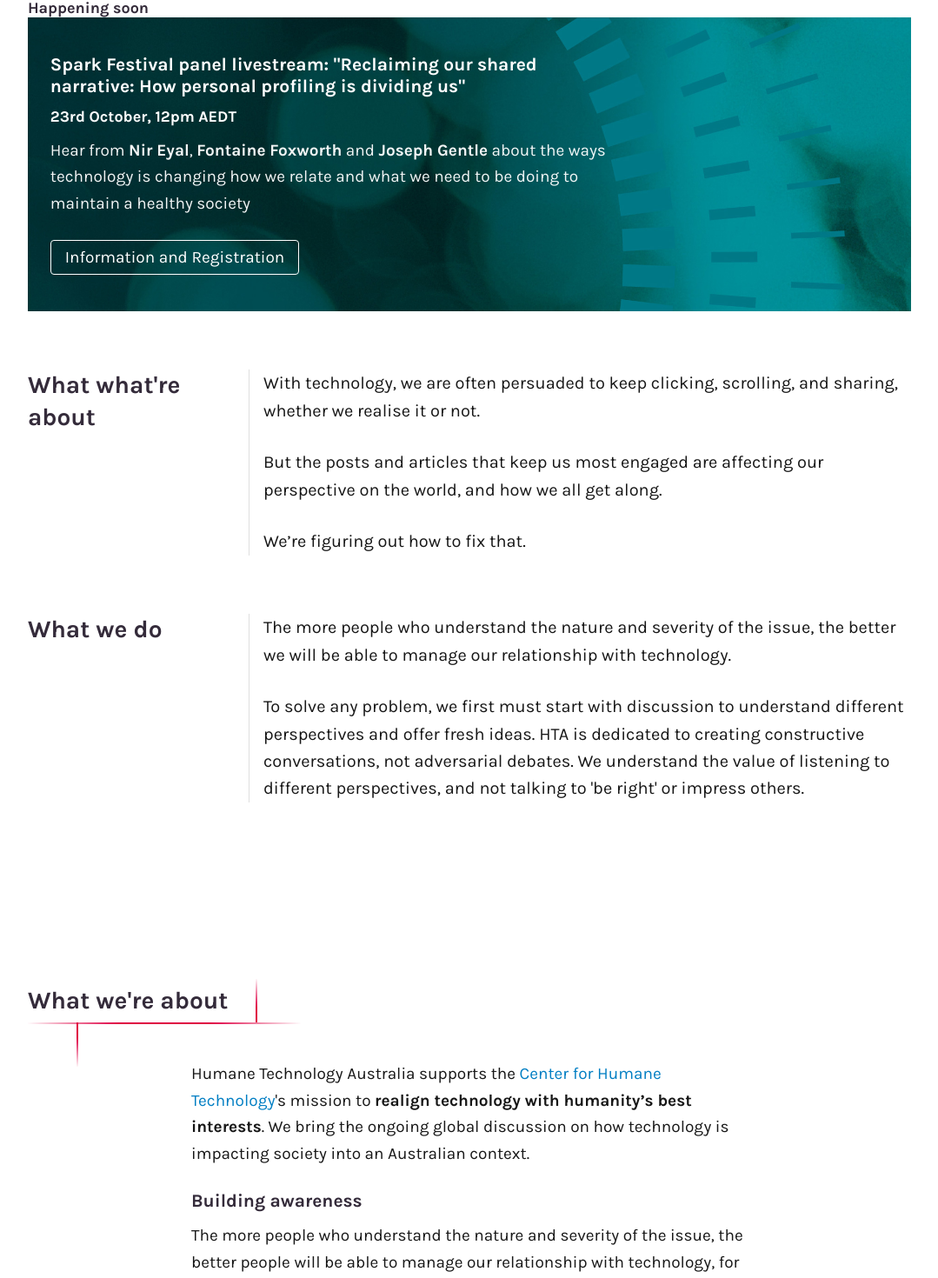
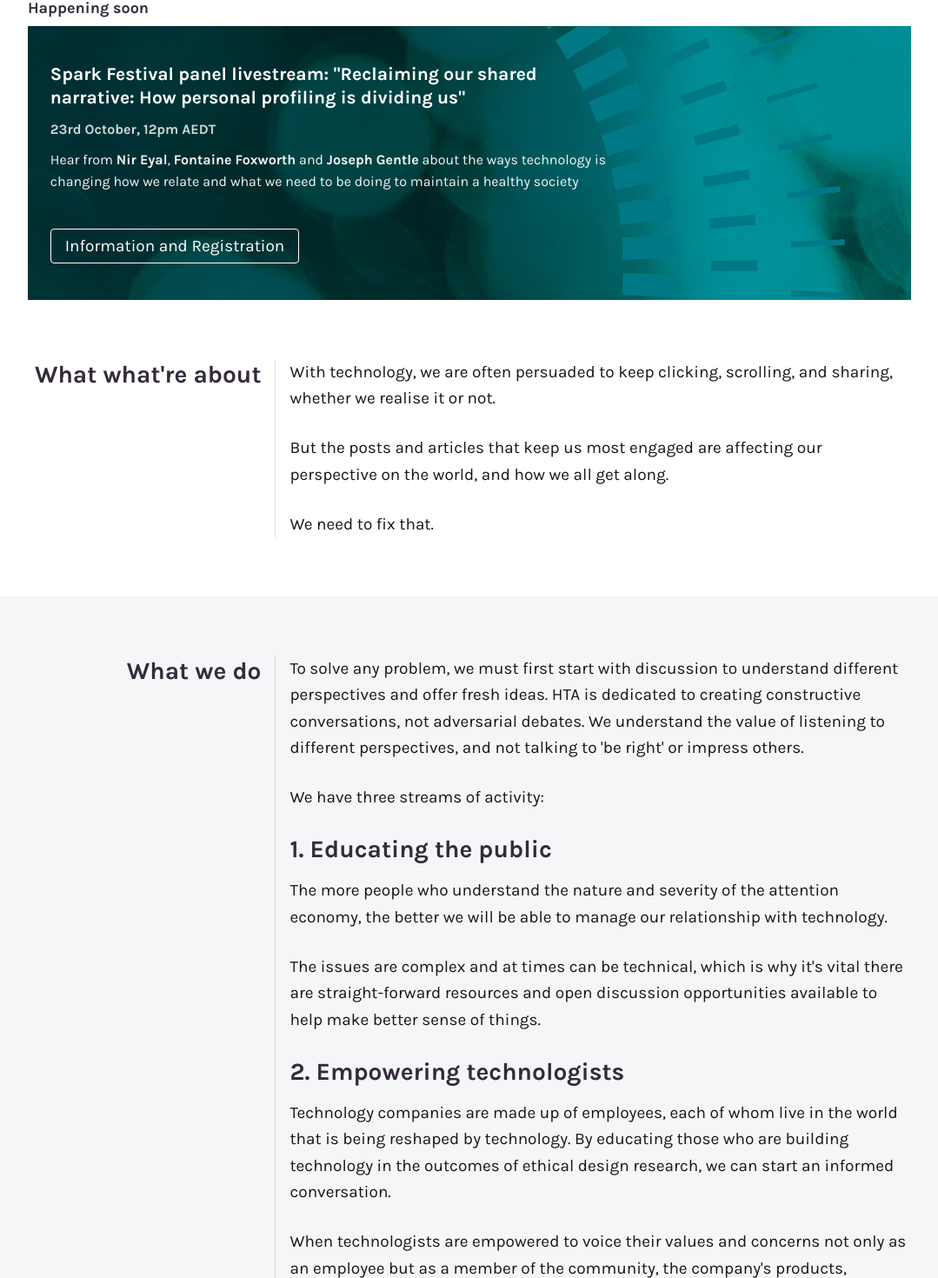
Before and after one commit to interacsean/next-utiled, a Next.js app: page / in a window 1280 px wide. Shown: the part 936-2406 px from the top of the page at 87% size, without its empty margins (100-1179 px from the left). Built offline with nearby package versions, Linux system fonts and the light colour scheme.

Commit message:
Revise homepage content

```diff
--- a/package.json
+++ b/package.json
@@ -11,7 +11,7 @@
   "dependencies": {
     "cross-fetch": "3.0.6",
     "errable": "0.3.5",
-    "next": "9.5.3",
+    "next": "9.5.5",
     "ramda": "0.27.1",
     "react": "16.13.1",
     "react-dom": "16.13.1",
--- a/pwa/components/layouts/BodySegment/BodySegment.module.scss
+++ b/pwa/components/layouts/BodySegment/BodySegment.module.scss
@@ -1,13 +1,27 @@
 @import '../../../theme/functions';
 
 .container {
-  > ._heading {
-    flex: 1 0 25%;
-    padding-right: $pad;
+  display: flex;
+  justify-content: stretch;
+  width: 100%;
+  @include mobile-only {
+    flex-direction: column;
   }
-  > ._body {
-    flex: 3 0 75%;
-    padding-left: $pad;
-    border-left: 1px solid $col-gray-50-a25;
+
+  @include tablet-plus {
+    > ._heading {
+      flex: 1 0 28%;
+      padding-right: $pad;
+      > ._text {
+        text-align: right;
+      }
+    }
+    > ._body {
+      flex: 1 0 72%;
+      padding-left: $pad;
+      &.__withLine {
+        border-left: 1px solid $col-gray-50-a25;
+      }
+    }
   }
 }
--- a/pwa/components/layouts/BodySegment/BodySegment.tsx
+++ b/pwa/components/layouts/BodySegment/BodySegment.tsx
@@ -13,19 +13,21 @@ import css from './BodySegment.module.scss';
 interface BoxSegmentProps extends CompWithChildren, CompWithClassName, UtilProps {
   heading: string;
   bodyFormatted?: boolean;
+  noLine?: boolean;
 }
 
 const BodySegment: FC<BoxSegmentProps> = (
   props: BoxSegmentProps,
 ): ReturnType<typeof Box> => {
   const utilClasses = getUtilClasses(props);
+  const cn = combineClassNames([css.container, ...utilClasses], props.className);
 
   return (
-    <Box className={combineClassNames([css.container, ...utilClasses], props.className)} flex-pri={'stretch'}>
+    <Box className={cn}>
       <Box className={css._heading}>
-        <T h3>{props.heading}</T>
+        <T h3 className={css._text} mb={1 / 4}>{props.heading}</T>
       </Box>
-      <Box className={[css._body, props.bodyFormatted && 'formatted-content']}>
+      <Box className={[css._body, !props.noLine && css.__withLine, props.bodyFormatted && 'formatted-content']}>
         {props.children}
       </Box>
     </Box>
--- a/pwa/components/layouts/MainLayout/MainLayout.view.tsx
+++ b/pwa/components/layouts/MainLayout/MainLayout.view.tsx
@@ -47,7 +47,7 @@ const MainLayoutView: FC<MainLayoutProps> = (props: MainLayoutProps) => {
         {props.children}
       </Box>
       <Box className={css['footer-ctnr']} flex-center flex-col>
-        <Box tagName={'footer'} className={css._footer} ph={1}>
+        <Box tagName={'footer'} className={css._footer}>
           <Footer />
         </Box>
       </Box>
--- a/pwa/components/pages/Home/Home.module.scss
+++ b/pwa/components/pages/Home/Home.module.scss
@@ -87,6 +87,8 @@ $notchColor: $col-primary-hotpink;
 }
 
 .sparkBanner {
+  display: block;
+  text-decoration: none;
   background-image: url("/images/site/banner-acqua-1920.jpg");
   background-size: cover;
   padding: $pad;
--- a/pwa/components/pages/Home/Home.tsx
+++ b/pwa/components/pages/Home/Home.tsx
@@ -12,8 +12,14 @@ import ROUTE_PATHS from '../../../../consts/ROUTE_PATHS';
 import Hr from '../../primitives/Hr';
 import BodySegment from '../../layouts/BodySegment';
 import Button from '../../primitives/Button';
+import { CompWithChildren } from '../../../../types/util/CompWithChildren';
+import { TypoPublicProps } from '../../primitives/Typo/Typo.props';
 
 type HomePublicProps = {};
+
+const P = ({ children, ...props }: TypoPublicProps) => (
+  <T content {...props}>{ children }</T>
+);
 
 const Home: NextPage<HomePublicProps> = (
   _props: HomePublicProps,
@@ -34,141 +40,96 @@ const Home: NextPage<HomePublicProps> = (
 
           <Hr stumpy />
           <T className={['align-center', css.intro]} content-feature mv={3}>
-            Humane Technology Australia supports the Center for Humane Technology's mission to realign technology with humanity’s best interests.  We bring the ongoing global discussion on how technology is impacting society into an Australian context.
+            Humane Technology Australia supports the <a href="https://humanetech.com" target="_blank">Center for Humane Technology's</a>{' '}
+            mission to realign technology with humanity’s best interests.  We bring the ongoing global discussion on how technology
+            is impacting society into an Australian context.
           </T>
           <Hr stumpy />
 
-          <T h5 mt={2}>Happening soon</T>
-          <Box className={[css.sparkBanner, 'theme--inverted', 'formatted-content']}>
-            <T h4>
+          <T h5 mt={2} mb={1 / 2}>Happening soon</T>
+          <Box tagName="a" className={['link-raw', css.sparkBanner, 'theme--inverted', 'formatted-content']} href="https://sparkfestival.co/program/livestream/#events-fri-23-10-20" target="_blank">
+            <T h4 no-margin>
               Spark Festival panel livestream: "Reclaiming our shared narrative: How personal
               profiling is dividing us"</T>
-            <T h5>23rd October, 12pm AEDT</T>
-            <T content>
-              Hear from <strong>Nir Eyal</strong>, <strong>Fontaine Foxworth</strong> and{' '}
-              <strong>Joseph Gentle</strong> about the ways technology is changing how we
+            <T content-pragmatic no-margin mv={1 / 2} style={{ opacity: 0.85, fontWeight: 'bold' }}>23rd October, 12pm AEDT</T>
+            <T content-pragmatic>
+              Hear from <strong>Nir Eyal</strong>, <strong>Fontaine Foxworth</strong> and <strong>Joseph Gentle</strong> about the ways technology is changing how we
               relate and what we need to be doing to maintain a healthy society
             </T>
-            <Box mt={1}>
-              <a href={'/'} className={css._button}>
+            <Box mt={3}>
+              <a href="https://sparkfestival.co/program/livestream/#events-fri-23-10-20" target="_blank" className={css._button}>
                 Information and Registration
               </a>
             </Box>
           </Box>
-
-          <BodySegment heading="What what're about" className="formatted-content" bodyFormatted mv={4}>
-            <T content-feature>
-              With technology, we are often persuaded to keep clicking, scrolling, and sharing, whether we realise it or not.
-            </T>
-            <T content-feature>
-              But the posts and articles that keep us most engaged are affecting our perspective on the world, and how we all get along.
-            </T>
-            <T content-feature>
-              We’re figuring out how to fix that.
-            </T>
-          </BodySegment>
-
-          <BodySegment heading="What we do" className="formatted-content" bodyFormatted mv={4}>
-            <T content-feature>
-              The more people who understand the nature and severity of the issue, the better we will be able to manage our relationship with technology.
-            </T>
-            <T content-feature>
-              To solve any problem, we first must start with discussion to understand different perspectives and offer
-              fresh ideas. HTA is dedicated to creating constructive conversations, not adversarial debates. We
-              understand the value of listening to different perspectives, and not talking to 'be right' or impress others.
-            </T>
-          </BodySegment>
-          {/*<Box className={commonCss.indentedContented}>*/}
-          {/*  <T content>*/}
-          {/*    The biggest tech companies in the world profit by coaxing you into spending more time on their platform,*/}
-          {/*    building a detailed profile of your personality and selling targeted advertising.  But signing over access*/}
-          {/*    to your personal data and losing a few hours is only the start of the problem.*/}
-          {/*  </T>*/}
-          {/*  <T content>*/}
-          {/*    The bigger issue is that the most effective way to win our attention is by feeding us divisive and often*/}
-          {/*    misinformed content, with no regard to our mental health,*/}
-          {/*    the loss of cohesion we feel as a society, or the viability of the rational public discourse necessary*/}
-          {/*    for democracy.*/}
-          {/*  </T>*/}
-          {/*</Box>*/}
-        </Box>
-      </Box>
-      {/*<Box className={[commonCss.contentWrapper, commonCss.__col_dark, 'theme--inverse']}>*/}
-      {/*  <Box className={[commonCss.contentInner, commonCss.section, 'formatted-content']}>*/}
-      {/*    <T h2>Humane Technology</T>*/}
-      {/*    <T content-feature>We see the solution happening in three distinct areas</T>*/}
-      {/*    <GridCols>*/}
-      {/*      <GridItem cols={[12, 4]}>*/}
-      {/*        <T h1 tagName="p">1.</T>*/}
-      {/*        <T h3 tagName={"h4"}>Individual awareness</T>*/}
-      {/*        <T content>Raise community concern about the problem</T>*/}
-      {/*      </GridItem>*/}
-      {/*      <GridItem cols={[12, 4]}>*/}
-      {/*        <T h1 tagName="p">2.</T>*/}
-      {/*        <T h3 tagName={"h4"}>Government action</T>*/}
-      {/*        <T content>Put pressure on governments to act in our best interests</T>*/}
-      {/*      </GridItem>*/}
-      {/*      <GridItem cols={[12, 4]}>*/}
-      {/*        <T h1 tagName="p">3.</T>*/}
-      {/*        <T h3 tagName={"h4"}>Technology companies</T>*/}
-      {/*        <T content>Change through shifting internal culture and dialogue*/}
-      {/*          /!*, market forces and legislative pressures*!/*/}
-      {/*        </T>*/}
-      {/*      </GridItem>*/}
-      {/*    </GridCols>*/}
-      {/*  </Box>*/}
-      {/*</Box>*/}
-      <Box className={[commonCss.contentWrapper]}>
-        <Box className={[commonCss.contentInner, commonCss.section]}>
-          <T h3 className={css.notchedHeading}>What we're about</T>
-          <Box className={[commonCss.indentedContented, 'formatted-content']}>
-            <T content>
-              Humane Technology Australia supports the{' '}
-              <a href="https://www.humanetech.com" target="_blank">Center for Humane Technology</a>'s mission
-              to <strong>realign technology with humanity’s best interests</strong>.  We bring the ongoing global discussion on
-              how technology is impacting society into an Australian context.
-            </T>
-            <T h4 mb={1 / 2}>Building awareness</T>
-            <T content>
-              The more people who understand the nature and severity of the issue, the better people will be able to manage our relationship with technology, for the well-being of individual citizens, the economy, and the community.
-            </T>
-            <T content>
-              To solve any problem, we first must start with discussion to understand different perspectives and offer fresh ideas.  HTA is dedicated to creating constructive conversations, not adversarial debates. We understand the value of listening to different perspectives, and not talking to 'be right' or impress others.
-            </T>
-            <T content>
-              HTA brings together the best minds in a variety of fields to share insights and foster discussion amongst leaders and creators. We create these spaces so that the people who are building the tools of tomorrow have an understanding of ethical best practices and impact on human well-being.  We're also on the pulse of news and developments to share stories (subscribe or follow us for updates).
-            </T>
-            <T h4 mb={1 / 2}>Advocacy</T>
-            <T content>
-              Our goal is to ensure that policy decisions consider the well-being of Australian technology users, and
-              preserve the integrity of public opinion by minimising technology-driven polarisation.
-            </T>
-            <T content>
-              To achieve this, we connect government with industry experts to encourage conversation and understanding
-              so policy-makers have the support to make these well-informed decisions.
-            </T>
+          { /* note: this Box makes the BodySegment component not break the classNames on static render */ }
+          <Box mt={4}>
+            <BodySegment heading="What what're about" className="formatted-content" bodyFormatted>
+              <P>
+                With technology, we are often persuaded to keep clicking, scrolling, and sharing, whether we realise it or not.
+              </P>
+              <P>
+                But the posts and articles that keep us most engaged are affecting our perspective on the world, and how we all get along.
+              </P>
+              <P>
+                We need to fix that.
+              </P>
+            </BodySegment>
           </Box>
         </Box>
       </Box>
+
       <Box className={[commonCss.contentWrapper, commonCss.__col_contrast]}>
-        <Box className={[commonCss.contentInner, commonCss.__textContent, commonCss.section]}>
-          <T h3 className={css.notchedHeading}>Who we are</T>
-          <Box className={[commonCss.indentedContented, 'formatted-content']}>
-            <T content>
-              We’re just a handful of people who believe that in order to live in a thriving, cooperative
-              society, we need to re-examine our relationship with technology.
-            </T>
-            <T content>
+        <Box className={[commonCss.contentInner, commonCss.section]}>
+
+          <BodySegment heading="What we do" className="formatted-content" bodyFormatted>
+            <P>
+              To solve any problem, we must first start with discussion to understand different perspectives
+              and offer fresh ideas. HTA is dedicated to creating constructive conversations, not adversarial
+              debates. We understand the value of listening to different perspectives, and not talking to
+              'be right' or impress others.
+            </P>
+            <P>We have three streams of activity:</P>
+            <T h3>1. Educating the public</T>
+            <P>
+              The more people who understand the nature and severity of the attention economy, the better we will be able to manage our relationship with technology.
+            </P>
+            <P>
+              The issues are complex and at times can be technical, which is why it's vital there are straight-forward resources and open discussion opportunities available to help make better sense of things.
+            </P>
+            <T h3>2. Empowering technologists</T>
+            <P>
+              Technology companies are made up of employees, each of whom live in the world that is being reshaped by technology.  By educating those who are building technology in the outcomes of ethical design research, we can start an informed conversation.
+            </P>
+            <P>
+              When technologists are empowered to voice their values and concerns not only as an employee but as a member of the community, the company's products, strategy and internal culture can be guided more holistically.
+            </P>
+            <T h3>3. Cultivating conversation</T>
+            <P>
+              Technology and policy have traditionally been developed at arm's length.  HTA believes a better reciprocal understanding between legislators, technology leaders, sociologists and psychologists will help work towards a shared bigger picture.
+            </P>
+            <P>
+              We do this by bringing together the best minds from a variety of fields to share insights and foster discussion through roundtables and think tank events.
+            </P>
+          </BodySegment>
+        </Box>
+      </Box>
+
+      <Box className={[commonCss.contentWrapper]}>
+        <Box className={[commonCss.contentInner, commonCss.section]}>
+          <BodySegment heading="Who we are" className="formatted-content" bodyFormatted>
+            <P>
+              We’re just a handful of people who believe that in order to live in a thriving, cooperative society,
+              we need to re-examine our relationship with technology.
+            </P>
+            <P>
               <strong>If you care about these things too</strong>, <a href='#mailinglist'>join our mailing</a> list to keep
               up to date on what’s happening.
-            </T>
-            <T content>
+            </P>
+            <P>
               <strong>If you’d like to get involved</strong>, <Link to={ROUTE_PATHS.CONTACT}>contact us</Link> to see how you can help.
-            </T>
-            {/*<T content>*/}
-            {/*  <Link to={ROUTE_PATHS.ROOT}>Meet the team</Link>*/}
-            {/*</T>*/}
-          </Box>
+            </P>
+          </BodySegment>
         </Box>
       </Box>
     </MainLayout>
--- a/pwa/components/pages/common.module.scss
+++ b/pwa/components/pages/common.module.scss
@@ -7,10 +7,7 @@
   align-items: center;
 
   &.__col_contrast {
-    background-color: $col-panel-contrast-a20;
-  }
-  &.__col_dark {
-    background-color: $col-panel-contrast-a20;
+    background-color: $col-panel-contrast-a10;
   }
 }
 .contentInner {
--- a/pwa/components/primitives/Typo/Typo.module.scss
+++ b/pwa/components/primitives/Typo/Typo.module.scss
@@ -98,6 +98,7 @@
     @include formattable-content();
   }
   font-size: toRem(13.5px);
+  line-height: 157%;
   font-family: $font-content;
 }
 .content-detail {
@@ -148,6 +149,7 @@
 
 .content-pragmatic--anemic {
   font-size: toRem(16px);
+  line-height: 157%;
   font-family: $font-content;
 }
 .content-pragmatic {
@@ -337,7 +339,7 @@
     @include formattable-content(0.7em, 0.5em);
   }
   font-size: toRem(21px);
-  line-height: 117%;
+  line-height: 130%;
   font-weight: $font-weight-bold;
   font-family: $font-headings;
 }
--- a/pwa/theme/_variables.scss
+++ b/pwa/theme/_variables.scss
@@ -37,6 +37,7 @@ $col-panel: #e7e6ee;
 $col-panel-contrast: #91a6bc;
 $col-panel-contrast-a50: rgba($col-panel-contrast, 0.5);
 $col-panel-contrast-a70: rgba($col-panel-contrast, 0.7);
+$col-panel-contrast-a10: rgba($col-panel-contrast, 0.1);
 $col-panel-contrast-a20: rgba($col-panel-contrast, 0.2);
 $col-panel-contrast-a08: rgba($col-panel-contrast, 0.08);
 $col-panel-contrast-dk12: darken($col-panel-contrast, 12%);
--- a/pwa/theme/global.scss
+++ b/pwa/theme/global.scss
@@ -6,7 +6,7 @@
 @import 'flex';
 @import 'grid';
 
-a,
+a:not(.link-raw),
 .text-link {
   text-decoration: none;
   @include clickable;
```
Also changed, not shown: pwa/components/modules/Footer/Footer.module.scss (+6 -2 lines), pwa/components/modules/Footer/Footer.tsx (+6 -1 lines), 1 other file (tests, documents, lock files or other folders).
